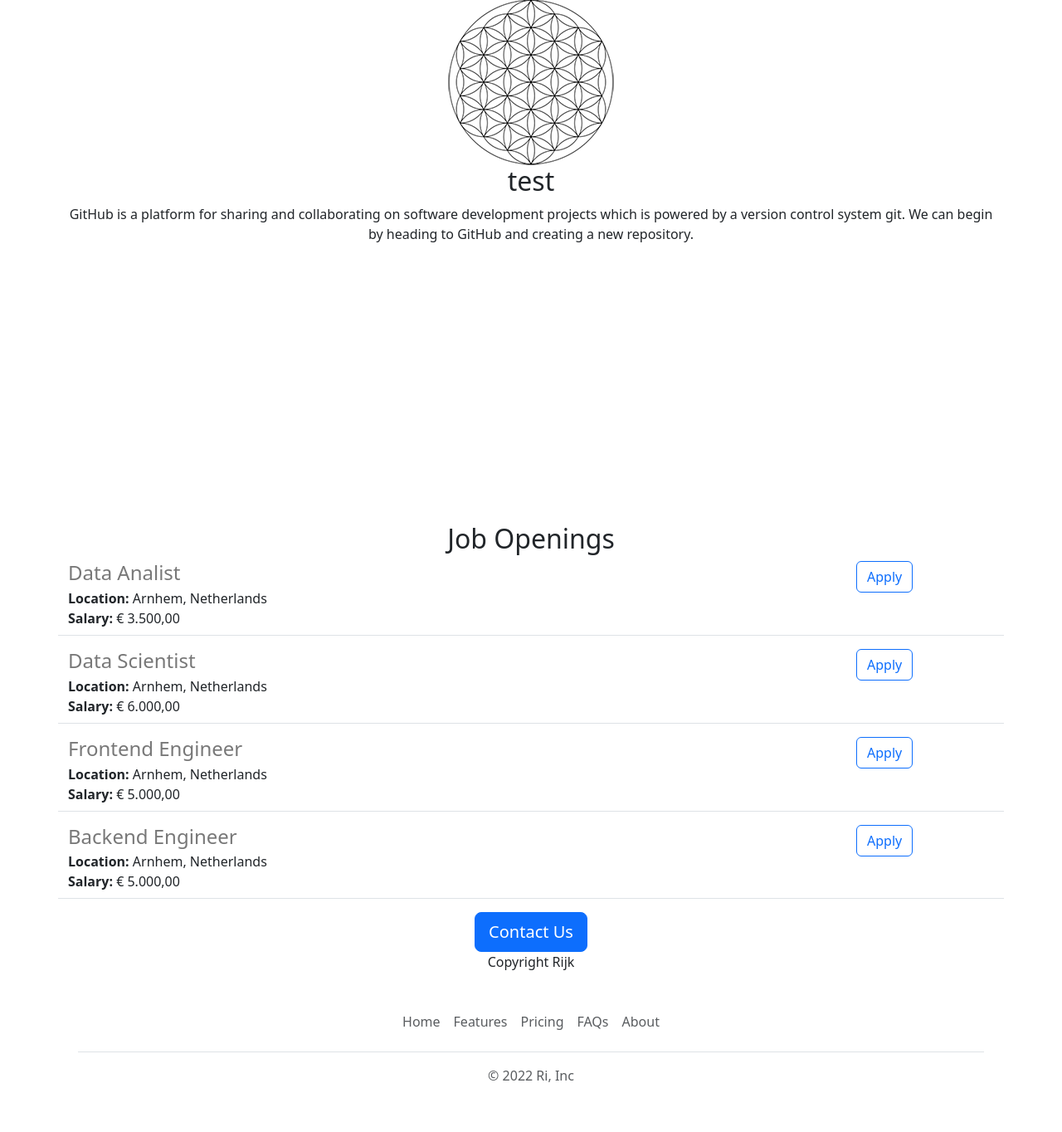
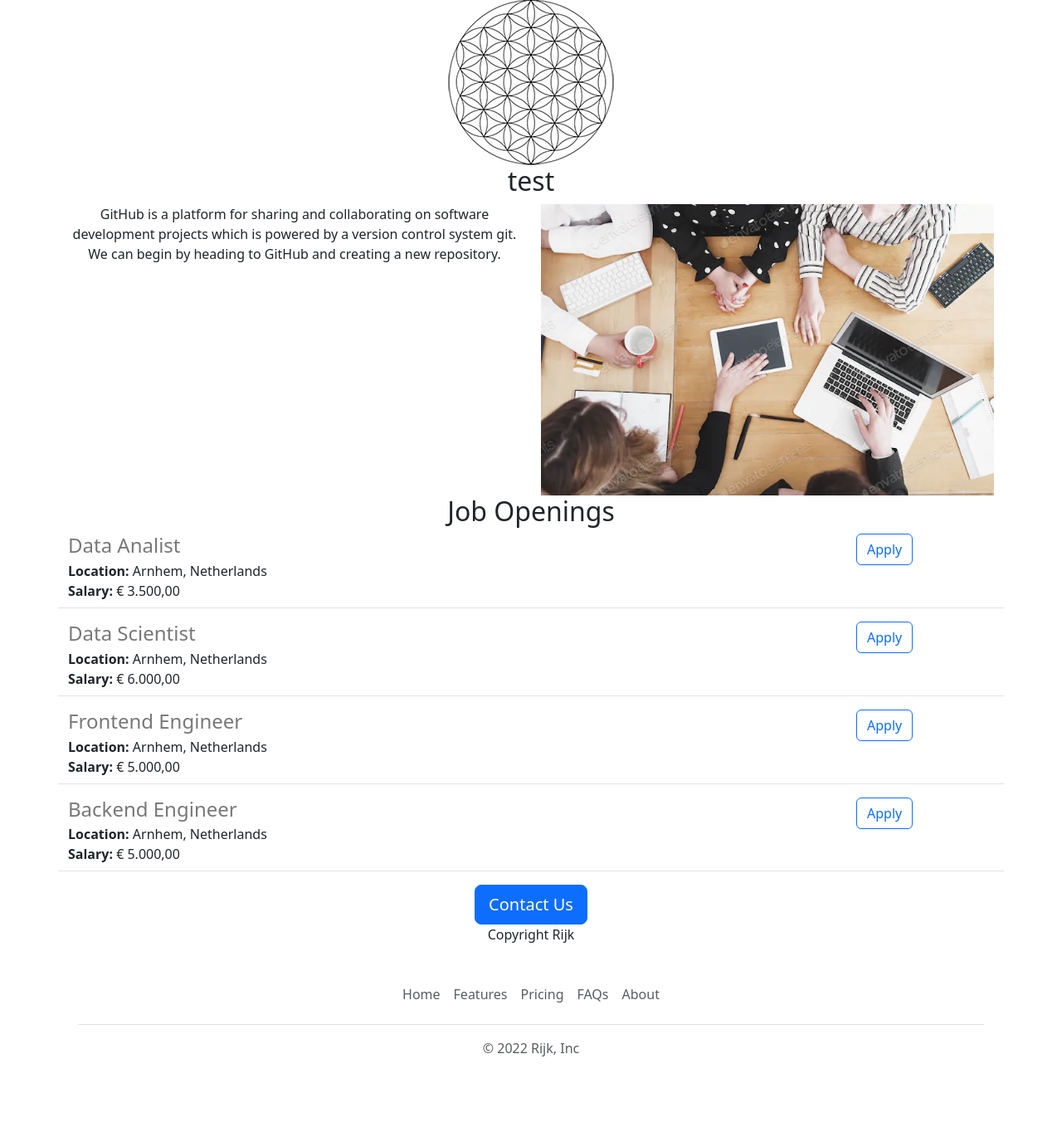
Before and after one commit to RijkVeenendaal/website-v2, a Flask app: page / in a window 1280 px wide. Shown: the part 183-1547 px from the top of the page at 83% size. After the commit the page ends 1456 px from the top, so only its background shows below. Run offline with Flask 2, Linux system fonts and the light colour scheme.

Commit message:
button directions

```diff
--- a/app.py
+++ b/app.py
@@ -1,6 +1,6 @@
 from flask import Flask, render_template, jsonify
 
-href="{{ url_for('static', filename='images/plaatje.png') }}"
+href="{{ url_for('static', filename='images/plaatje.png', filename='images/office.webp') }}"
 
 JOBS = [
   {
--- a/templates/footer.html
+++ b/templates/footer.html
@@ -7,6 +7,6 @@
       <li class="nav-item"><a href="#" class="nav-link px-2 text-muted">FAQs</a></li>
       <li class="nav-item"><a href="#" class="nav-link px-2 text-muted">About</a></li>
     </ul>
-    <p class="text-center text-muted">&copy; 2022 Ri, Inc</p>
+    <p class="text-center text-muted">&copy; 2022 Rijk, Inc</p>
   </footer>
 </div>
--- a/templates/index.html
+++ b/templates/index.html
@@ -20,11 +20,15 @@
     <h2 class="text-center">
        test
     </h2>
-          <div>
-      <p>
+          <div class='row'>
+            <div class='col-md-6'
+      <p class='lead'>
          GitHub is a platform for sharing and collaborating on software development projects which is powered by a version control system git. We can begin by heading to GitHub and creating a new repository.
       </p>
-            <img scr='static/images/office.webp' style='height:320px;'>
+            </div>
+            <div class='d-none d-md-block col-6'>
+  <img class="img-fluid" id="banner", src="{{ url_for('static', filename='images/office.webp') }}">
+          </div>
           </div>
    </div>
       <h2 class="text-center">Job Openings</h2>
--- a/templates/jobitem.html
+++ b/templates/jobitem.html
@@ -6,7 +6,7 @@
         <div><b>Salary: </b>{{ job['salary']}}</div>
     {% endif %}
    </div>
-   <div class="col-2">
-        <button type="button" class="btn btn-outline-primary">Apply</button>
+   <div class="col-2 padding-right:16px">
+        <a href="mailto:rijkveenendaal@gmail.com?subject=Application%20for%20{{ job['title']}}&body=Mijn%20naam%3A%0D%0A%0D%0AMijn%20Interesse%3A%0D%0A%0D%0AMijn%20telefoonnummer%3A" type="button" class="btn btn-outline-primary">Apply</a>
     </div>
  </div>
```
Also changed, not shown: static/images/downloaden.jpeg (deleted), static/images/downloaden.jpg (deleted).
